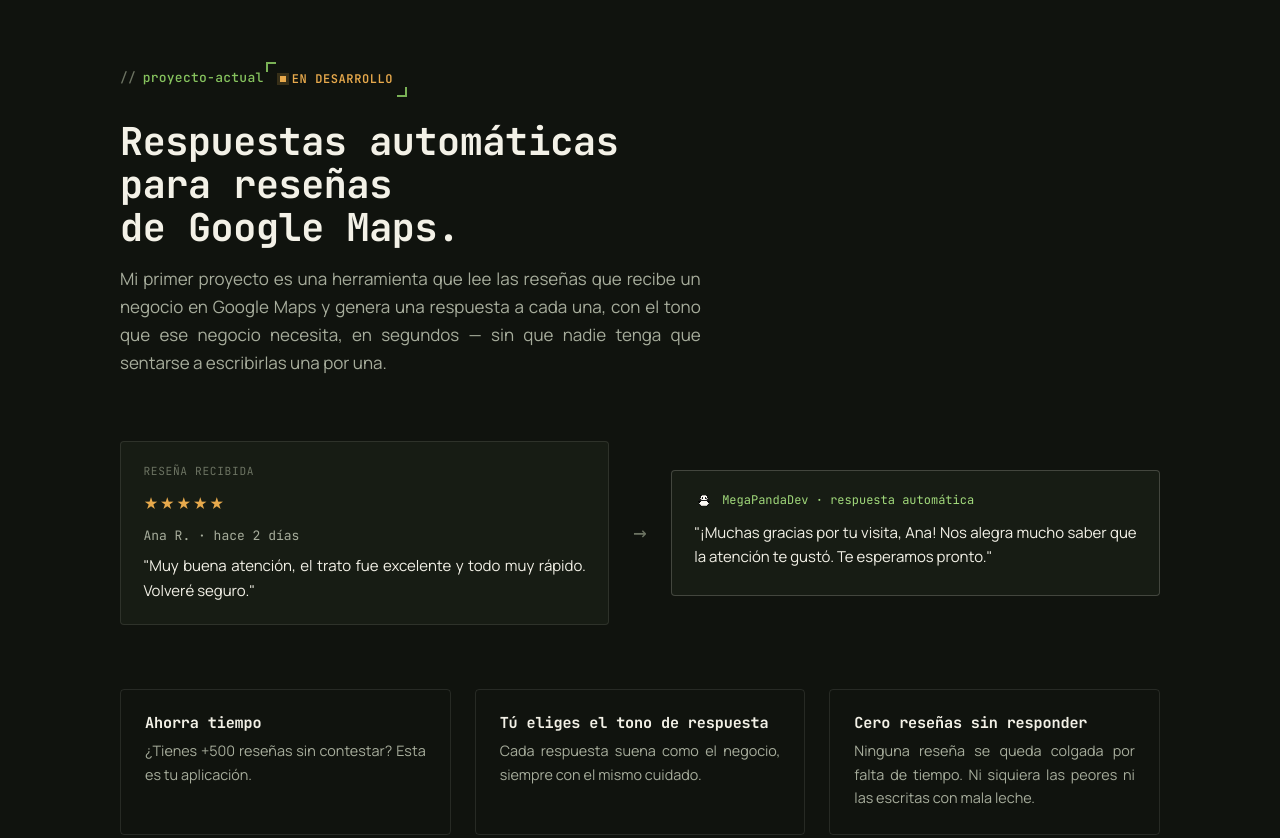
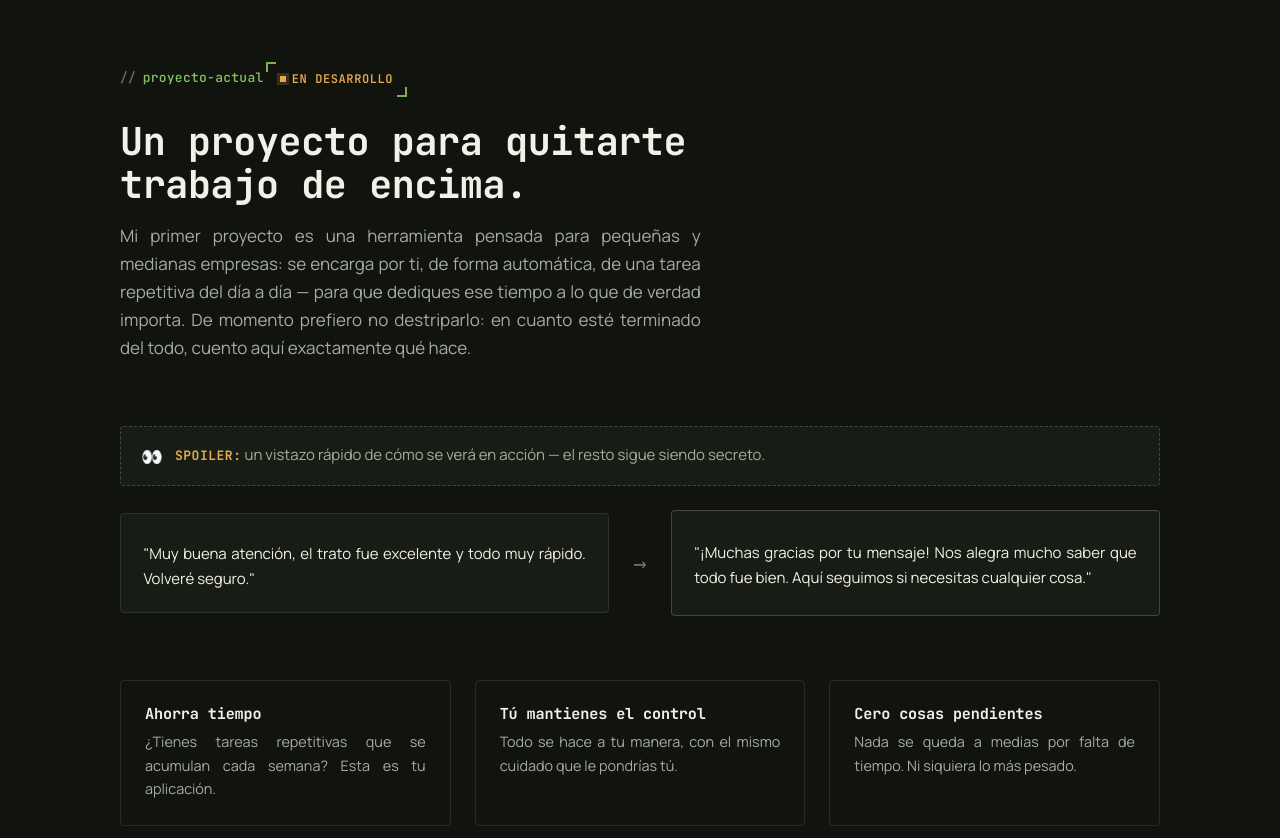
Before and after one commit to MegaPandaDev/megapandadev-web, a plain HTML site: page index.html in a window 1280 px wide. Shown: the part 1660-2498 px from the top of the page. Drawn offline with Linux system fonts and the light colour scheme.

Commit message:
updates!

```diff
--- a/index.html
+++ b/index.html
@@ -449,12 +449,13 @@
         @media (max-width: 860px) {
             .hero .wrap {
                 grid-template-columns: 1fr;
+                gap: calc(var(--space-6) / 2);
             }
 
             .hero-logo-frame {
                 order: -1;
                 width: 180px;
-                margin-bottom: var(--space-2);
+                margin-bottom: var(--space-1);
             }
         }
 
@@ -603,8 +604,39 @@
             box-shadow: 0 0 0 3px rgba(231, 169, 76, 0.18);
         }
 
+        .spoiler-note {
+            margin-top: var(--space-5);
+            display: flex;
+            align-items: flex-start;
+            gap: 0.75rem;
+            padding: 1rem 1.25rem;
+            border: 1px dashed var(--border-strong);
+            border-radius: var(--radius);
+            background: var(--bg-elevated);
+        }
+
+        .spoiler-note .spoiler-icon {
+            font-size: 1.1rem;
+            line-height: 1.5;
+        }
+
+        .spoiler-note p {
+            margin: 0;
+            color: var(--text-muted);
+            font-size: 0.9375rem;
+        }
+
+        .spoiler-note strong {
+            color: var(--amber);
+            font-family: var(--font-display);
+            font-weight: 700;
+            text-transform: uppercase;
+            font-size: 0.8125rem;
+            letter-spacing: 0.04em;
+        }
+
         .demo {
-            margin-top: var(--space-5);
+            margin-top: var(--space-3);
             display: grid;
             grid-template-columns: 1fr auto 1fr;
             gap: var(--space-3);
@@ -977,8 +1009,8 @@
         <section class="hero">
             <div class="wrap">
                 <div>
-                    <span class="hero-badge bracket"><span class="dot"></span> <span data-i18n="hero.badge">estudio de
-                            software · una persona</span></span>
+                    <span class="hero-badge bracket"><span class="dot"></span> <span data-i18n="hero.badge">El panda que
+                            programa</span></span>
                     <h1 data-i18n="hero.title">Hago software <span class="accent-word">porque me encanta</span>.</h1>
                     <p class="hero-sub" data-i18n="hero.sub">
                         Me llamo Toni. Soy un desarrollador que está empezando: todavía no tengo ningún producto
@@ -1003,7 +1035,7 @@
             <div class="wrap">
                 <div class="section-head reveal">
                     <p class="eyebrow" data-i18n="about.eyebrow">sobre-mi</p>
-                    <h2 data-i18n="about.h2">Un estudio de una sola persona. Literalmente.</h2>
+                    <h2 data-i18n="about.h2">Un estudio de una sola persona. </h2>
                 </div>
                 <div class="about-grid">
                     <div class="about-copy reveal">
@@ -1050,27 +1082,29 @@
                     <p class="eyebrow" data-i18n="project.eyebrow">proyecto-actual</p>
                     <span class="status-badge bracket"><span class="dot"></span> <span data-i18n="project.status">en
                             desarrollo</span></span>
-                    <h2 data-i18n="project.h2">Respuestas automáticas para reseñas de Google&nbsp;Maps.</h2>
+                    <h2 data-i18n="project.h2">Un proyecto para quitarte trabajo de encima.</h2>
                     <p class="lede" data-i18n="project.lede">
-                        Mi primer proyecto es una herramienta que lee las reseñas que recibe un negocio en
-                        Google&nbsp;Maps y genera una respuesta a cada una, con el tono que ese negocio necesita,
-                        en segundos — sin que nadie tenga que sentarse a escribirlas una por una.
+                        Mi primer proyecto es una herramienta pensada para pequeñas y medianas empresas: se encarga
+                        por ti, de forma automática, de una tarea repetitiva del día a día — para que dediques ese
+                        tiempo a lo que de verdad importa. De momento prefiero no destriparlo: en cuanto esté
+                        terminado del todo, cuento aquí exactamente qué hace.
                     </p>
+                </div>
+
+                <div class="spoiler-note reveal">
+                    <span class="spoiler-icon" aria-hidden="true">👀</span>
+                    <p data-i18n="demo.spoiler"><strong>Spoiler:</strong> un vistazo rápido de cómo se verá en
+                        acción — el resto sigue siendo secreto.</p>
                 </div>
 
                 <div class="demo reveal" id="demo">
                     <div class="demo-card">
-                        <p class="demo-label" data-i18n="demo.label1">Reseña recibida</p>
-                        <p class="stars">★★★★★</p>
-                        <p class="review-name" data-i18n="demo.reviewName">Ana R. · hace 2 días</p>
                         <p class="review-text" data-i18n="demo.reviewText">"Muy buena atención, el trato fue excelente y
                             todo muy rápido. Volveré seguro."</p>
                     </div>
                     <span class="demo-arrow">→</span>
                     <div class="demo-card reply-card">
                         <div class="reply-head">
-                            <img class="avatar" src="images/panda-transp.png" width="300" height="300" alt="">
-                            <span class="who" data-i18n="demo.replyWho">MegaPandaDev · respuesta automática</span>
                         </div>
                         <p class="reply-text" id="reply-text"><span class="cursor"></span></p>
                     </div>
@@ -1079,17 +1113,18 @@
                 <div class="feature-list reveal">
                     <div class="feature-item">
                         <h3 data-i18n="feature1.h3">Ahorra tiempo</h3>
-                        <p data-i18n="feature1.p">¿Tienes +500 reseñas sin contestar? Esta es tu aplicación.</p>
+                        <p data-i18n="feature1.p">¿Tienes tareas repetitivas que se acumulan cada semana? Esta es tu
+                            aplicación.</p>
                     </div>
                     <div class="feature-item">
-                        <h3 data-i18n="feature2.h3">Tú eliges el tono de respuesta</h3>
-                        <p data-i18n="feature2.p">Cada respuesta suena como el negocio, siempre con el mismo cuidado.
+                        <h3 data-i18n="feature2.h3">Tú mantienes el control</h3>
+                        <p data-i18n="feature2.p">Todo se hace a tu manera, con el mismo cuidado que le pondrías tú.
                         </p>
                     </div>
                     <div class="feature-item">
-                        <h3 data-i18n="feature3.h3">Cero reseñas sin responder</h3>
-                        <p data-i18n="feature3.p">Ninguna reseña se queda colgada por falta de tiempo. Ni siquiera las
-                            peores ni las escritas con mala leche.</p>
+                        <h3 data-i18n="feature3.h3">Cero cosas pendientes</h3>
+                        <p data-i18n="feature3.p">Nada se queda a medias por falta de tiempo. Ni siquiera lo más
+                            pesado.</p>
                     </div>
                 </div>
 
@@ -1143,7 +1178,7 @@
                 'nav.contact': 'Contacto',
                 'cta.email': 'Escríbeme',
                 'lang.toggle': 'EN',
-                'hero.badge': 'estudio de software · una persona',
+                'hero.badge': 'El panda que programa',
                 'hero.title': 'Hago software <span class="accent-word">porque me encanta</span>.',
                 'hero.sub': 'Me llamo Toni. Soy un desarrollador que está empezando: todavía no tengo ningún producto publicado, pero ya tengo el primero en marcha y le estoy poniendo todo el cuidado del mundo. Soy MegaPandaDev.',
                 'hero.cta1': 'Ver en qué estoy trabajando →',
@@ -1160,16 +1195,17 @@
                 'about.dt5': 'estado', 'about.dd5': 'disponible',
                 'project.eyebrow': 'proyecto-actual',
                 'project.status': 'en desarrollo',
-                'project.h2': 'Respuestas automáticas para reseñas de Google&nbsp;Maps.',
-                'project.lede': 'Mi primer proyecto es una herramienta que lee las reseñas que recibe un negocio en Google&nbsp;Maps y genera una respuesta a cada una, con el tono que ese negocio necesita, en segundos — sin que nadie tenga que sentarse a escribirlas una por una.',
-                'demo.label1': 'Reseña recibida',
-                'demo.reviewName': 'Ana R. · hace 2 días',
+                'project.h2': 'Un proyecto para quitarte trabajo de encima.',
+                'project.lede': 'Mi primer proyecto es una herramienta pensada para pequeñas y medianas empresas: se encarga por ti, de forma automática, de una tarea repetitiva del día a día — para que dediques ese tiempo a lo que de verdad importa. De momento prefiero no destriparlo: en cuanto esté terminado del todo, cuento aquí exactamente qué hace.',
+                'demo.label1': 'Pendiente',
+                'demo.reviewName': 'Recibido hace 2 días',
+                'demo.spoiler': '<strong>Spoiler:</strong> un vistazo rápido de cómo se verá en acción — el resto sigue siendo secreto.',
                 'demo.reviewText': '"Muy buena atención, el trato fue excelente y todo muy rápido. Volveré seguro."',
                 'demo.replyWho': 'MegaPandaDev · respuesta automática',
-                'reply.full': '"¡Muchas gracias por tu visita, Ana! Nos alegra mucho saber que la atención te gustó. Te esperamos pronto."',
-                'feature1.h3': 'Ahorra tiempo', 'feature1.p': '¿Tienes +500 reseñas sin contestar? Esta es tu aplicación.',
-                'feature2.h3': 'Tú eliges el tono de respuesta', 'feature2.p': 'Cada respuesta suena como el negocio, siempre con el mismo cuidado.',
-                'feature3.h3': 'Cero reseñas sin responder', 'feature3.p': 'Ninguna reseña se queda colgada por falta de tiempo. Ni siquiera las peores ni las escritas con mala leche.',
+                'reply.full': '"¡Muchas gracias por tu mensaje! Nos alegra mucho saber que todo fue bien. Aquí seguimos si necesitas cualquier cosa."',
+                'feature1.h3': 'Ahorra tiempo', 'feature1.p': '¿Tienes tareas repetitivas que se acumulan cada semana? Esta es tu aplicación.',
+                'feature2.h3': 'Tú mantienes el control', 'feature2.p': 'Todo se hace a tu manera, con el mismo cuidado que le pondrías tú.',
+                'feature3.h3': 'Cero cosas pendientes', 'feature3.p': 'Nada se queda a medias por falta de tiempo. Ni siquiera lo más pesado.',
                 'project.closing': 'Todavía está en construcción, pero es en lo que estoy metido ahora mismo. Si tienes un negocio y esto te suena útil, o simplemente quieres ver cómo avanza, escríbeme.',
                 'project.cta': 'Visita la web del proyecto →',
                 'contact.eyebrow': 'contacto',
@@ -1200,16 +1236,17 @@
                 'about.dt5': 'status', 'about.dd5': 'available',
                 'project.eyebrow': 'current-project',
                 'project.status': 'in development',
-                'project.h2': 'Automatic replies for Google&nbsp;Maps reviews.',
-                'project.lede': 'My first project is a tool that reads the reviews a business gets on Google&nbsp;Maps and generates a reply to each one, in the tone that business needs, in seconds — without anyone having to sit down and write them one by one.',
-                'demo.label1': 'Review received',
-                'demo.reviewName': 'Ana R. · 2 days ago',
+                'project.h2': 'A project to take work off your plate.',
+                'project.lede': 'My first project is a tool built for small and medium businesses: it automatically handles a repetitive day-to-day task for you — so you can spend that time on what actually matters. For now I\'d rather not spoil it: once it\'s fully finished, I\'ll share exactly what it does.',
+                'demo.label1': 'Pending',
+                'demo.reviewName': 'Received 2 days ago',
+                'demo.spoiler': '<strong>Spoiler:</strong> a quick peek at how it\'ll work in action — the rest stays secret.',
                 'demo.reviewText': '"Great service, everything was fast and the staff were excellent. I\'ll definitely be back."',
                 'demo.replyWho': 'MegaPandaDev · automatic reply',
-                'reply.full': '"Thank you so much for stopping by, Ana! We\'re really glad you enjoyed the service. See you again soon!"',
-                'feature1.h3': 'Saves time', 'feature1.p': 'Got 500+ reviews piling up unanswered? This is the tool for that.',
-                'feature2.h3': 'You choose the tone of the reply', 'feature2.p': 'Every reply sounds like the business, always with the same care.',
-                'feature3.h3': 'Zero unanswered reviews', 'feature3.p': 'No review is ever left hanging for lack of time. Not even the worst ones, or the ones written out of spite.',
+                'reply.full': '"Thank you so much for your message! We\'re really glad everything went well. We\'re here if you need anything else."',
+                'feature1.h3': 'Saves time', 'feature1.p': 'Got repetitive tasks piling up every week? This is the tool for that.',
+                'feature2.h3': 'You stay in control', 'feature2.p': 'Everything happens your way, with the same care you\'d put into it yourself.',
+                'feature3.h3': 'Zero things left pending', 'feature3.p': 'Nothing gets left half-done for lack of time. Not even the messiest stuff.',
                 'project.closing': 'It\'s still under construction, but it\'s what I\'m focused on right now. If you run a business and this sounds useful, or you just want to see how it\'s coming along, get in touch.',
                 'project.cta': 'Visit the project website →',
                 'contact.eyebrow': 'contact',
```
